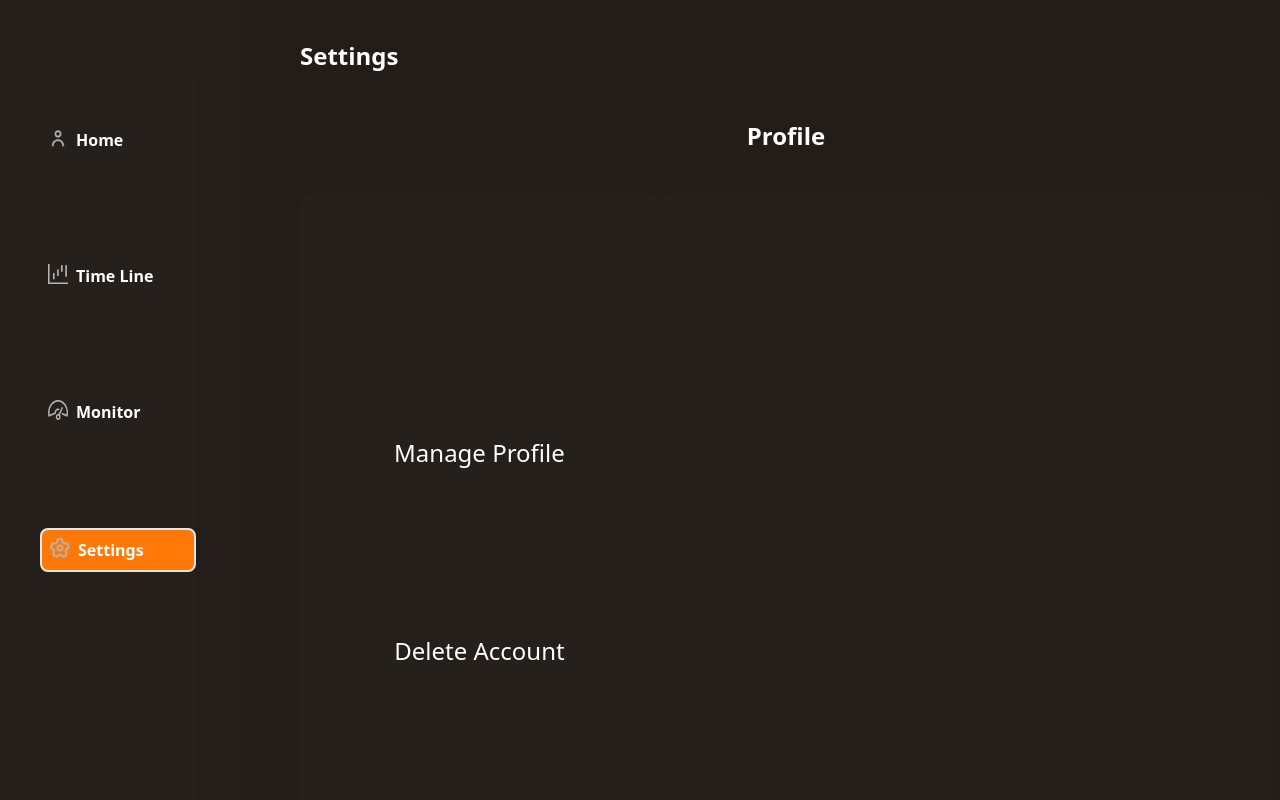
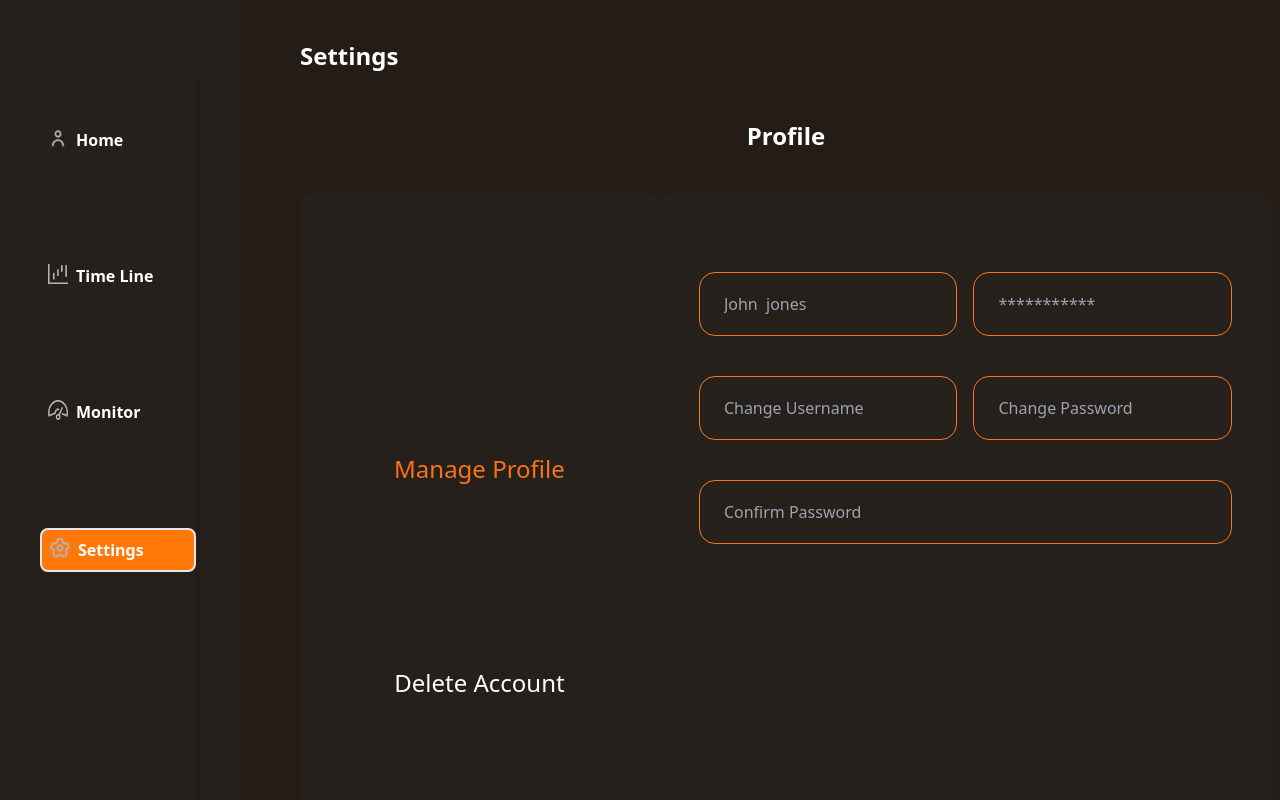
Before and after one commit to leostark221/Techno, a React (Vite) app: page /setting in a window 1280 px wide. Shown: the top 800 px of the page. Built offline with nearby package versions, Linux system fonts and the light colour scheme.

Commit message:
changed settings

```diff
--- a/src/screens/Home/index.jsx
+++ b/src/screens/Home/index.jsx
@@ -36,6 +36,8 @@ export default function Home() {
     transform: "translate(0, -50%)",
     lineHeight: "24px",
   };
+
+  const naviagte = useNavigate();
 
   return (
     <div className="bg-bodyColor h-screen flex flex-col justify-center ">
--- a/src/screens/Settings/index.jsx
+++ b/src/screens/Settings/index.jsx
@@ -1,7 +1,7 @@
 import React, { useState } from "react";
 
 export default function Settings() {
-  const [select, setSelected] = useState("");
+  const [select, setSelected] = useState("profile");
   const [locked, setLocked] = useState(true);
 
   return (
```
